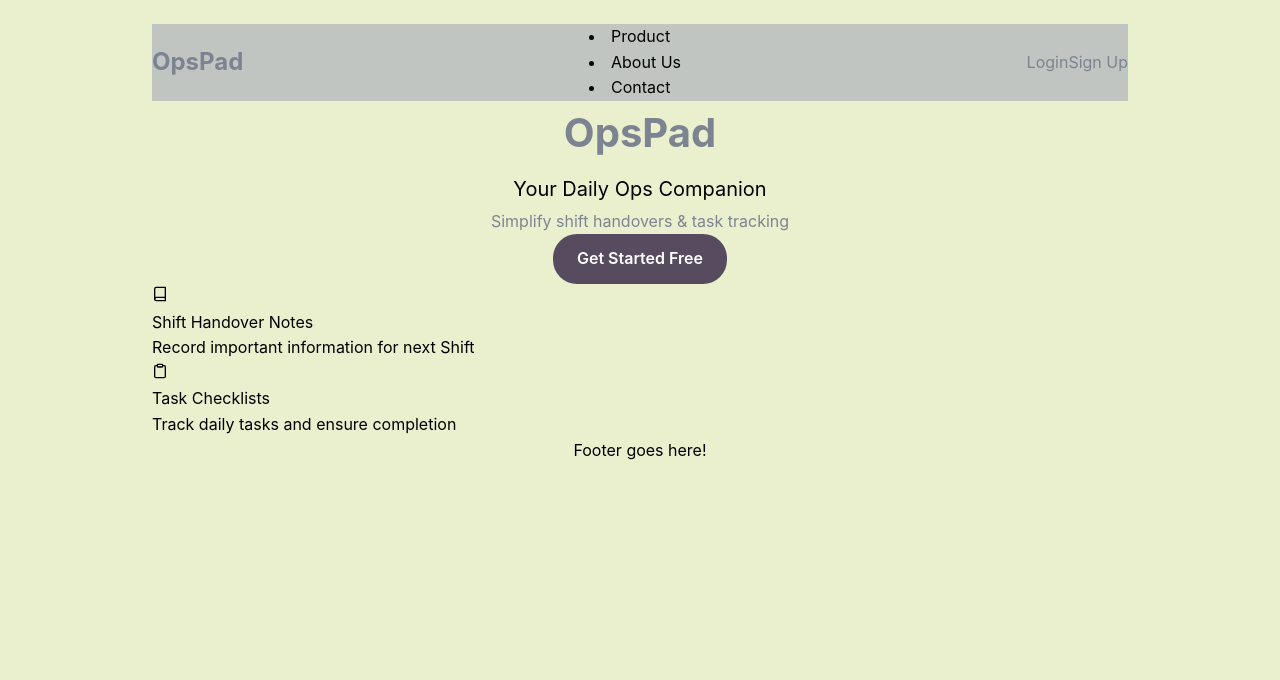
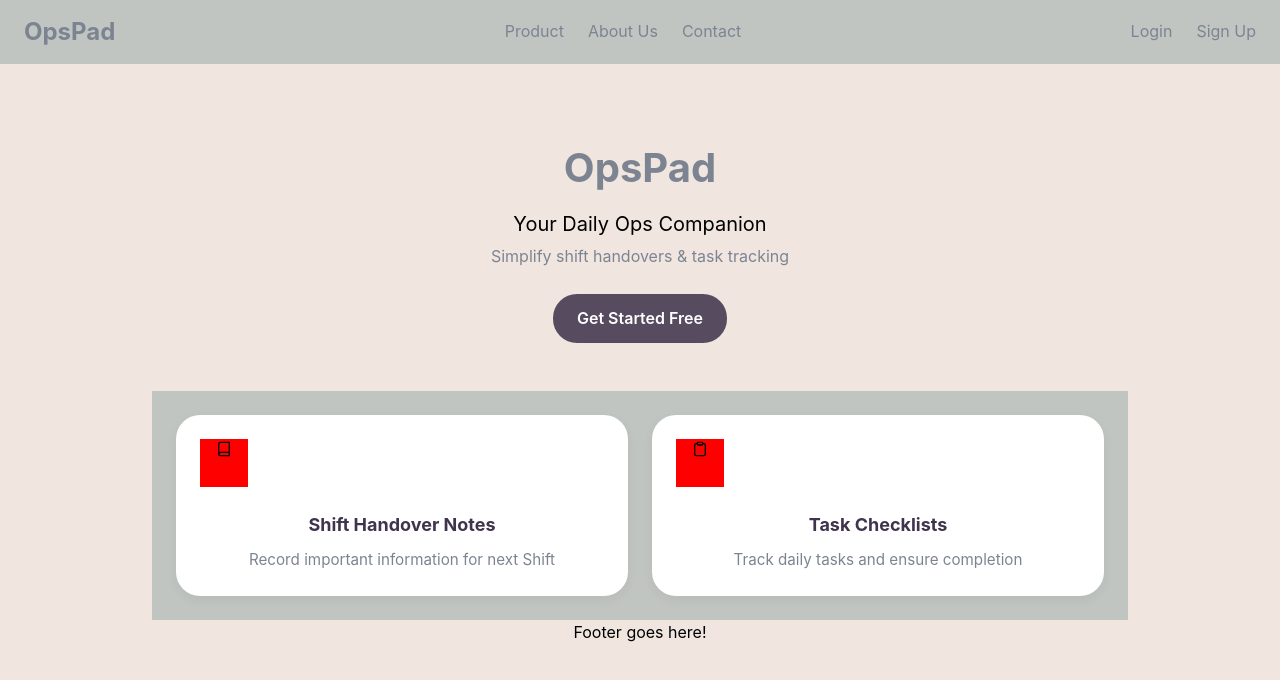
Before and after one commit to gregoryjameswalsh/OpsPad, a React (Vite) app: page / in a window 1280 px wide. Shown: the top 680 px of the page. Built offline with nearby package versions, Linux system fonts and the light colour scheme.

Commit message:
more css tweaks

```diff
--- a/src/App.css
+++ b/src/App.css
@@ -10,7 +10,7 @@
 /* 2. CSS for colour scheme, typography, and layout */
 :root {
   /* palette */
---clr-beige: #eaf0ce;
+--clr-beige: #f0e6df;
 --clr-silver: #c0c5c1;
 --clr-slate-gray: #7d8491;
 --clr-english-violet: #574b60;
@@ -40,9 +40,12 @@
   --font-size-base: 16px;
 
   /* spacing unit */
+  --gap: 1.5rem;
   --space: 1.5rem;
   --radius: 1.5rem;
   --radius-lg: 1.5rem;
+
+  --nav-height: 4rem;
 }
 
 /* 3. Base HTML & Body */
@@ -56,6 +59,7 @@ body {
   color: var(--color-text-primary);
   background-color: var(--clr-bg-light);
   line-height: 1.6;
+  padding-top: var(--nav-height);
 }
 
 /* 4. #root as a Centered, Responsive Container */
@@ -79,28 +83,42 @@ body {
   #root {
     max-width: 1024px; /* Desktop */
   }
+
+  .hero {
+    padding: 6rem var(--gap);
+  }
+  .hero h1 {
+    font-size: 3.5rem;
+  }
+  .features {
+    grid-template-columns: repeat(2, minmax(0, 400px));
+    justify-content: center;
+  }
 }
 
 /* 6. Utility Helpers */
 
 
-/* Navigation Bar */
-
+/*  __Navigation Bar__    */
 .navbar {
+  position: fixed;
+  top: 0;
+  left: 0;
+  width: 100%;
+  height: var(--nav-height);
+  z-index: 1000;
   display: flex;
   justify-content: space-between;
   align-items: center;
   background-color: var(--clr-bg-muted);
-  padding: var(--gap);
+  padding: 0 var(--gap);
 }
-
 .navbar .logo {
   font-size: 1.5rem;
   font-weight: bold;
   color: var(--clr-heading);
   text-decoration: none;
 }
-
 .nav-links a {
   margin-left: var(--gap);
   text-decoration: none;
@@ -108,7 +126,6 @@ body {
 }
 
 /* Hero Section */
-
 .hero {
   text-align: center;
   padding: calc(var(--gap) * 2) var(--gap);
@@ -128,6 +145,40 @@ body {
   margin-bottom: var(--gap);
   color: var(--clr-text-secondary);
 }
+
+/* Feature Section */
+.features {
+  display: grid;
+  grid-template-columns: 1fr 1fr;
+  gap: var(--gap);
+  padding: var(--gap);
+  background-color: var(--clr-bg-muted);
+}
+.card {
+  background-color: white;
+  border-radius: var(--radius);
+  padding: var(--gap);
+  text-align: center;
+  box-shadow: 0 4px 12px rgba(0, 0, 0, 0.05);
+}
+.card .icon {
+  background-color: red;
+  width: 3rem;
+  height: 3rem;
+  margin-bottom: var(--gap);
+  fill: var(--clr-primary);
+}
+.card h3 {
+  font-size: 1.125rem;
+  color: var(--clr-text-primary);
+  margin-bottom: 0.5rem;
+}
+.card p {
+  color: var(--clr-text-secondary);
+  font-size: 0.95rem;;
+}
+
+
 
 /* Buttons */
 .btn-primary {
@@ -156,16 +207,9 @@ body {
 
 
 
-.card {
-  background-color: #fff;
-  border-radius: 8px;
-  box-shadow: 0 1px 3px rgba(0, 0, 0, 0.1);
-  padding: 24px;
-}
 
-.read-the-docs {
-  color: #888;
-}
+
+
 
 /* Container & spacing */
 .dashboard-page {
--- a/src/components/FeatureCard.jsx
+++ b/src/components/FeatureCard.jsx
@@ -1,8 +1,10 @@
+import '../App.css'
+
 export default function FeatureCard({ icon, title, children}) {
     return (
-        <div>
-            <div>{icon}</div>
-            <div>{title}</div>
+        <div class="card">
+            <div class="icon">{icon}</div>
+            <h3>{title}</h3>
             <p>{children}</p>
         </div>
     )
--- a/src/components/Hero.jsx
+++ b/src/components/Hero.jsx
@@ -1,10 +1,12 @@
+import "../App.css"
+
 export default function Hero() {
     return (
-        <section class="hero">
+        <section className="hero">
             <h1>OpsPad</h1>
-            <p class="tagline"> Your Daily Ops Companion</p>
-            <p class="subtag">Simplify shift handovers &amp; task tracking</p>
-            <a href="#" class="btn-primary">
+            <p className="tagline"> Your Daily Ops Companion</p>
+            <p className="subtag">Simplify shift handovers &amp; task tracking</p>
+            <a href="#" className="btn-primary">
                 Get Started Free</a>
         </section>
     )
--- a/src/components/Navbar.jsx
+++ b/src/components/Navbar.jsx
@@ -10,9 +10,10 @@ const Navbar = () => {
 
             <div className="navbar-center">
                 <div className="nav-links">
-                    <li>Product</li>
-                    <li>About Us</li>
-                    <li>Contact</li>
+                    <a href="#">Product</a>
+                    <a href="#">About Us</a>
+                    <a href="#">Contact</a>
+
                 </div>
             </div>
 
--- a/src/pages/LandingPage.jsx
+++ b/src/pages/LandingPage.jsx
@@ -6,7 +6,7 @@ export default function LandingPage() {
     return (
         <div>
             <Hero />
-            <div>
+            <div class="features">
                 <FeatureCard icon={<FiBook />} title="Shift Handover Notes">
                     Record important information for next Shift
                 </FeatureCard>
```
